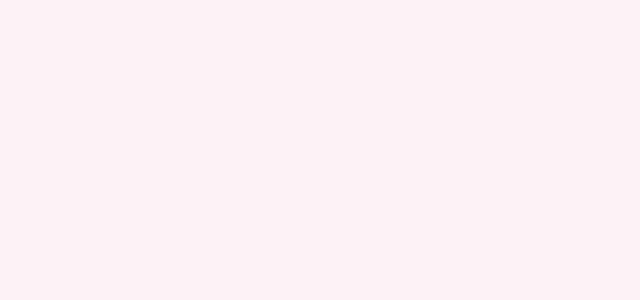
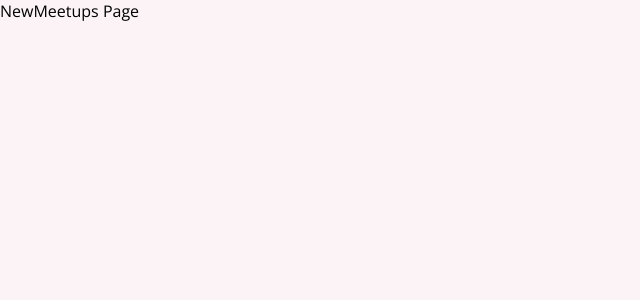
Before and after one commit to luttfimohamad/meetups, a React (Create React App) app: page /new-meetup in a window 1280 px wide. Shown: the top 300 px of the page, without its empty margins (0-640 px from the left). Built offline with nearby package versions, Linux system fonts and the light colour scheme.

Commit message:
Add routing and page components for meetups application

```diff
--- a/package.json
+++ b/package.json
@@ -6,9 +6,12 @@
     "@testing-library/jest-dom": "^5.11.9",
     "@testing-library/react": "^11.2.5",
     "@testing-library/user-event": "^12.7.2",
+    "ajv": "^8.17.1",
+    "ajv-keywords": "^5.1.0",
     "react": "^17.0.1",
     "react-dom": "^17.0.1",
-    "react-scripts": "4.0.3",
+    "react-router-dom": "^5.2.0",
+    "react-scripts": "^5.0.1",
     "web-vitals": "^1.1.0"
   },
   "scripts": {
--- a/src/App.js
+++ b/src/App.js
@@ -1,5 +1,24 @@
-function App() {
-  return <div></div>;
+import { Route, Switch } from 'react-router-dom';
+import AllMeetups from './page/AllMeetups';
+import NewMeetups from './page/NewMeetups';
+import Favorite from './page/Favorite';
+
+import React from 'react';
+
+export default function App() {
+  return (
+    <div>
+      <Switch>
+        <Route path="/" exact>
+          <AllMeetups />
+        </Route>
+        <Route path="/new-meetup">
+          <NewMeetups />
+        </Route>
+        <Route path="/favorites">
+          <Favorite />
+        </Route>
+      </Switch>
+    </div>
+  );
 }
-
-export default App;
--- a/src/index.js
+++ b/src/index.js
@@ -1,7 +1,13 @@
 import React from 'react';
 import ReactDOM from 'react-dom';
+import { BrowserRouter } from 'react-router-dom';
 
 import './index.css';
 import App from './App';
 
-ReactDOM.render(<App />, document.getElementById('root'));
+ReactDOM.render(
+  <BrowserRouter>
+    <App />
+  </BrowserRouter>,
+  document.getElementById('root')
+);
--- /dev/null
+++ b/src/page/AllMeetups.js
@@ -0,0 +1,5 @@
+import React from 'react';
+
+export default function AllMeetups() {
+  return <div>AllMeetups</div>;
+}
--- /dev/null
+++ b/src/page/Favorite.js
@@ -0,0 +1,5 @@
+import React from 'react';
+
+export default function Favorite() {
+  return <div>Favorite tes tes</div>;
+}
--- /dev/null
+++ b/src/page/NewMeetups.js
@@ -0,0 +1,5 @@
+import React from 'react';
+
+export default function NewMeetups() {
+  return <div>NewMeetups Page</div>;
+}
```
Also changed, not shown: 1 other file (tests, documents, lock files or other folders).
